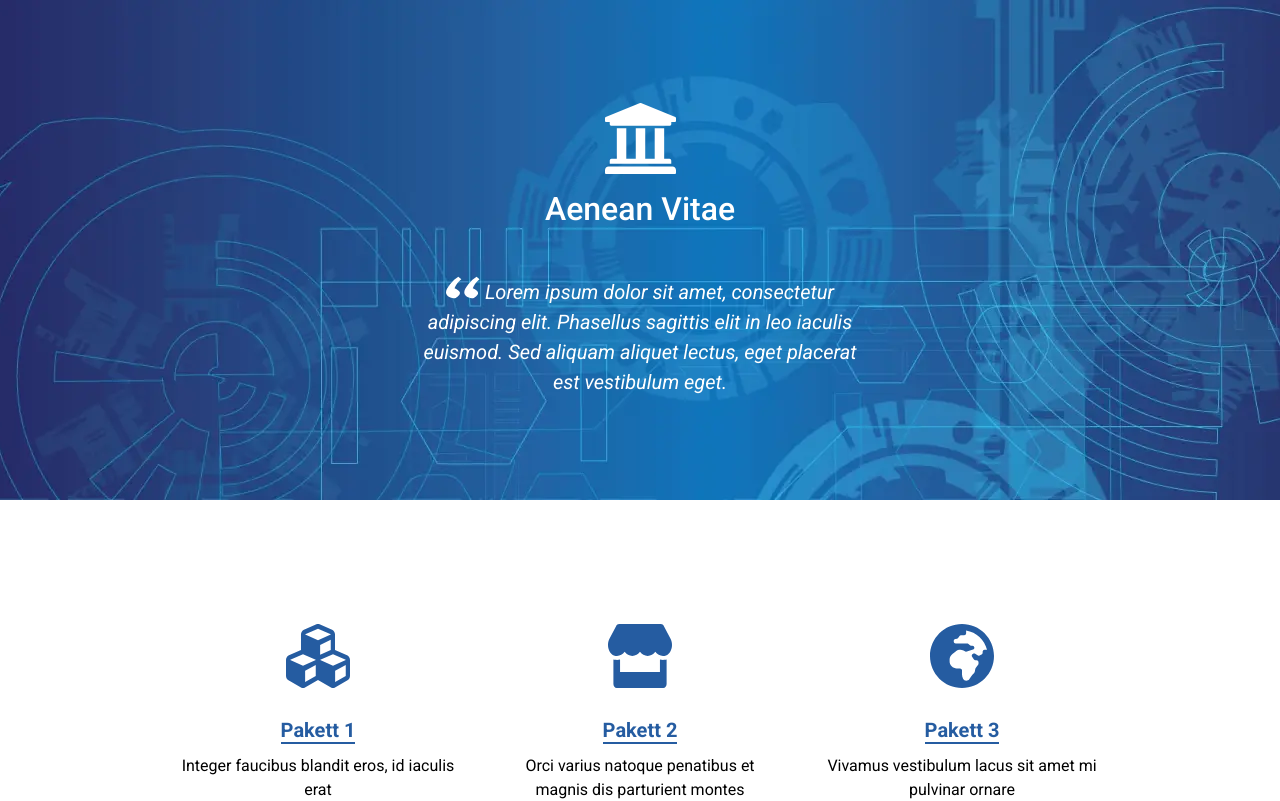
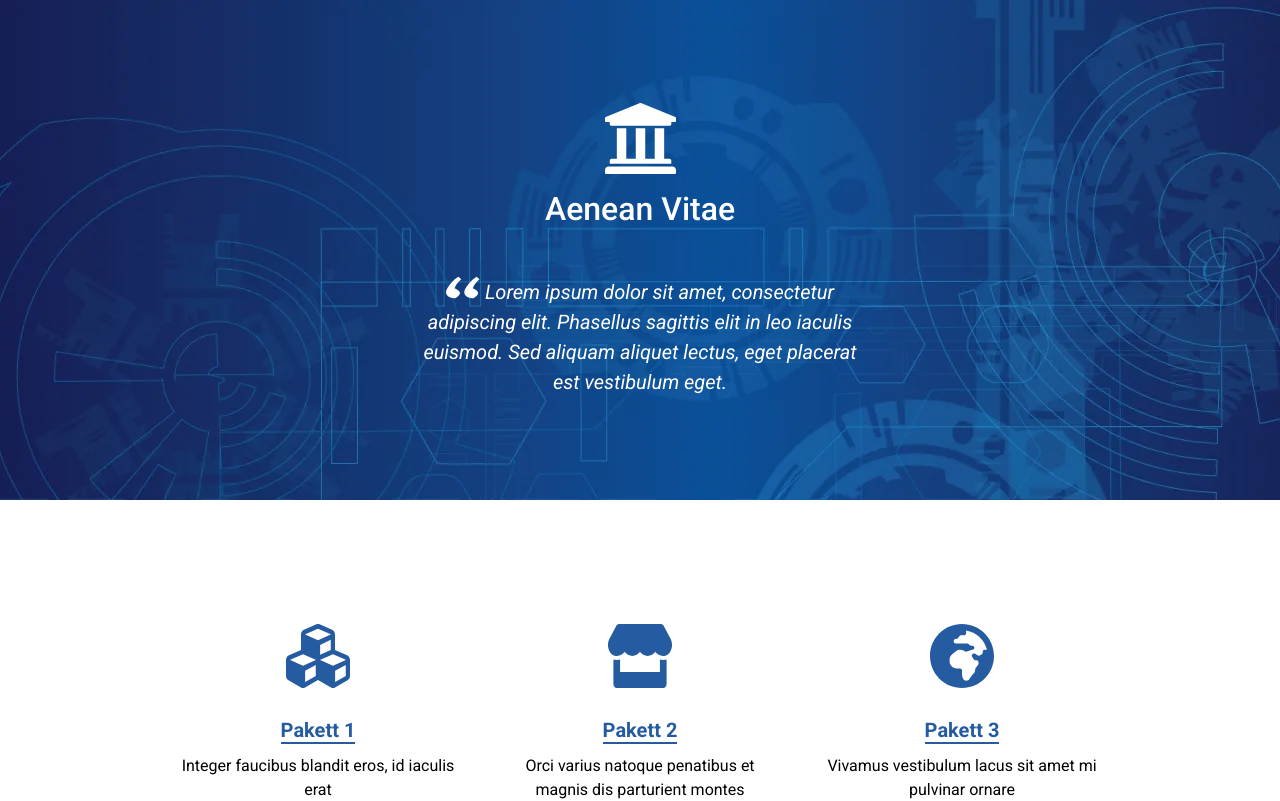
Before and after one commit to NeptuneN/aenean-vitae, an Angular app: page / in a window 1280 px wide. Shown: the top 801 px of the page. Built offline with nearby package versions, Linux system fonts and the light colour scheme.

Commit message:
Add filter on Figma (whoops)

```diff
--- a/src/app/landing-page/landing-page.component.html
+++ b/src/app/landing-page/landing-page.component.html
@@ -1,5 +1,8 @@
 <section class="banner">
   <div class="banner__main">
+    <div class="banner__image-container">
+      <div class="banner__image"></div>
+    </div>
     <div class="banner__content">
       <div class="banner__heading">
         <!-- <svg> Earlier implementation but unnecessary hassle with height and width
--- a/src/app/landing-page/landing-page.component.scss
+++ b/src/app/landing-page/landing-page.component.scss
@@ -2,18 +2,43 @@
 
 .banner {
     &__main {
+        position: relative;
         padding: 0 20px;
         display: flex;
         justify-content: center;
         align-items: center;
+        height: 500px;
+    }
+
+    &__image-container {
+        z-index: 0;
+        position: absolute;
+        width: 100%;
+        height: 100%;
+    }
+
+    &__image {
         background-image: url('../../assets/images/aenean_vitae_background.webp');
         background-position: center;
         background-size: cover;
         background-repeat: no-repeat;
-        height: 500px;
+        height: 100%;
+
+        &::after {
+            content: '';
+            position: absolute;
+            top: 0;
+            left: 0;
+            background-color: rgba(37, 92, 161, 0.5);
+            mix-blend-mode: multiply;
+            width: 100%;
+            height: 100%;
+            z-index: 1;
+        }
     }
 
     &__content {
+        z-index: 1;
         display: flex;
         flex-direction: column;
         align-items: center;
```
